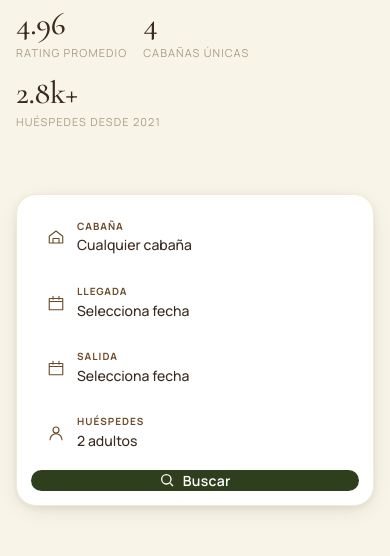
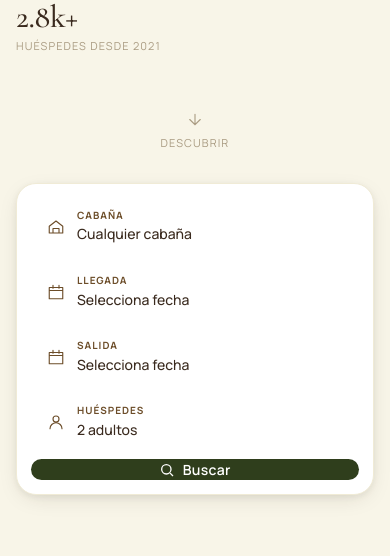
Before and after one commit to JhulliansForero/Entre-rocas-y-Cristales, a React (Vite) app in the folder frontend/: page / in a window 390 px wide. Shown: the part 973-1529 px from the top of the page. Built offline with nearby package versions, Linux system fonts and the light colour scheme; no server answers.

Commit message:
feat: hero full viewport with scroll indicator
- Hero section fills 100svh so user scrolls to discover content
- Animated scroll hint arrow below hero
- Mobile: hero starts from top, image above text, compact layout

```diff
--- a/frontend/src/index.css
+++ b/frontend/src/index.css
@@ -182,6 +182,35 @@
 /* Padding horizontal responsivo (32px desktop → 16px mobile) */
 .rg-px { padding-left: 32px; padding-right: 32px; }
 
+/* Hero section — ocupa el viewport completo */
+.rg-hero-section {
+  min-height: calc(100svh - 73px);   /* resta la navbar */
+  display: flex;
+  flex-direction: column;
+  justify-content: center;
+}
+
+/* Indicador de scroll */
+@keyframes bounce {
+  0%, 100% { transform: translateY(0); }
+  50%       { transform: translateY(6px); }
+}
+.scroll-hint {
+  display: flex;
+  flex-direction: column;
+  align-items: center;
+  gap: 6px;
+  color: var(--color-faint);
+  font-size: 11px;
+  font-family: var(--font-body);
+  letter-spacing: .1em;
+  text-transform: uppercase;
+  margin-top: 40px;
+  animation: bounce 2s ease-in-out infinite;
+  cursor: default;
+  user-select: none;
+}
+
 /* Grid definitions — desktop */
 .rg-hero         { display: grid; grid-template-columns: 1.05fr 1fr; gap: 56px; align-items: center; }
 .rg-hero-img     { position: relative; height: 520px; }
@@ -212,10 +241,18 @@
 /* Mobile (≤ 768px) */
 @media (max-width: 768px) {
   /* Hero: imagen arriba, texto abajo */
-  .rg-hero                 { grid-template-columns: 1fr; gap: 24px; }
+  .rg-hero                 { grid-template-columns: 1fr; gap: 20px; }
   .rg-hero > *:first-child { order: 2; }
   .rg-hero > *:last-child  { order: 1; }
-  .rg-hero-img             { height: 280px; }
+  .rg-hero-img             { height: 240px; }
+
+  /* Hero section ocupa pantalla menos navbar */
+  .rg-hero-section {
+    min-height: calc(100svh - 73px);
+    padding-top: 24px !important;
+    padding-bottom: 16px !important;
+    justify-content: flex-start;
+  }
 
   /* Grids generales */
   .rg-3col, .rg-2col { grid-template-columns: 1fr; }
--- a/frontend/src/pages/Home.jsx
+++ b/frontend/src/pages/Home.jsx
@@ -70,7 +70,7 @@ export default function Home() {
   return (
     <div style={{ background: 'var(--color-cream)' }}>
       {/* ── HERO ── */}
-      <section style={{ maxWidth: 1280, margin: '0 auto', paddingTop: 56, paddingBottom: 32 }} className="rg-px">
+      <section className="rg-hero-section rg-px" style={{ maxWidth: 1280, margin: '0 auto', paddingTop: 48, paddingBottom: 32 }}>
         <div className="rg-hero">
           {/* Left */}
           <div>
@@ -149,8 +149,18 @@ export default function Home() {
         </div>
       </section>
 
+      {/* Scroll hint */}
+      <div style={{ display: 'flex', justifyContent: 'center', paddingBottom: 32 }}>
+        <div className="scroll-hint">
+          <svg width="18" height="18" viewBox="0 0 24 24" fill="none" stroke="currentColor" strokeWidth="1.5" strokeLinecap="round">
+            <path d="M12 5v14M5 12l7 7 7-7"/>
+          </svg>
+          Descubrir
+        </div>
+      </div>
+
       {/* ── AVAILABILITY BAR ── */}
-      <section style={{ maxWidth: 1280, margin: '32px auto 0' }} className="rg-px">
+      <section style={{ maxWidth: 1280, margin: '0 auto' }} className="rg-px">
         <AvailabilityBar onSearch={() => navigate('/cabinas')} />
       </section>
 
```
